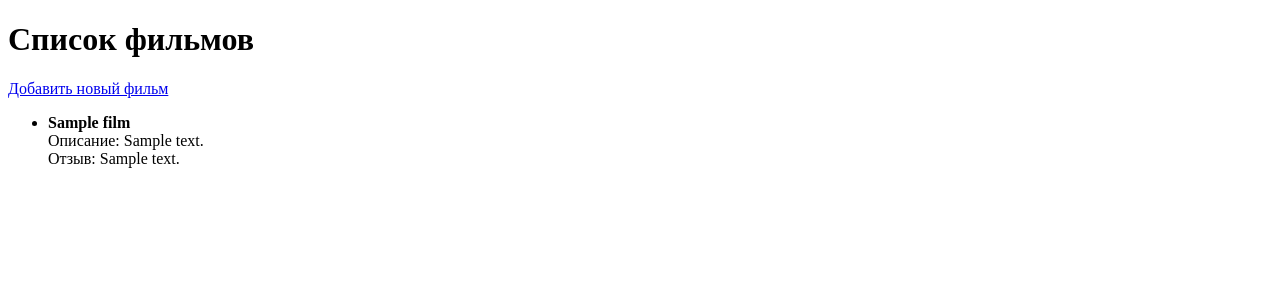
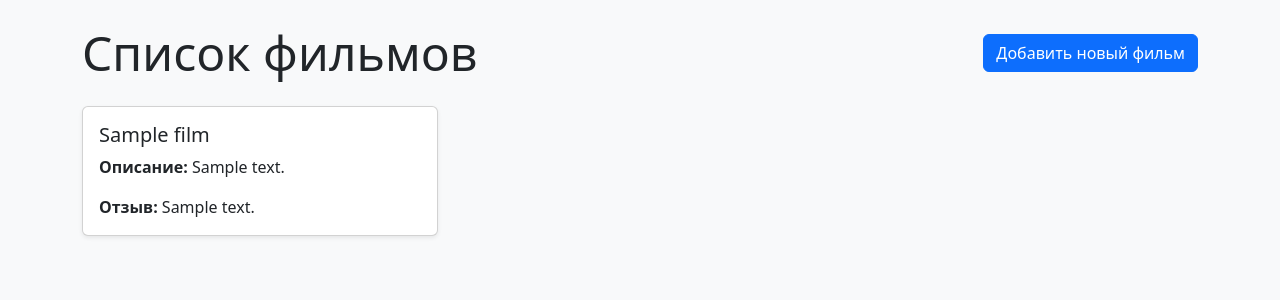
Before and after one commit to AnyaNika/MovieProjectDJ04, a Django app: page / in a window 1280 px wide. Shown: the top 300 px of the page. Run offline with Django 5.2, Linux system fonts and the light colour scheme; tables that the repository leaves empty hold one stand-in row (values such as "Sample post").

Commit message:
finish 1

```diff
--- a/movie_project/films/forms.py
+++ b/movie_project/films/forms.py
@@ -5,3 +5,8 @@ class FilmForm(forms.ModelForm):
     class Meta:
         model = Film
         fields = ['title', 'description', 'review']
+        widgets = {
+            'title': forms.TextInput(attrs={'class': 'form-control', 'placeholder': 'Название фильма'}),
+            'description': forms.TextInput(attrs={'class': 'form-control', 'placeholder': 'Описание фильма'}),
+            'review': forms.TextInput(attrs={'class': 'form-control', 'placeholder': 'Отзыв'})
+        }
--- a/movie_project/films/templates/film_list.html
+++ b/movie_project/films/templates/film_list.html
@@ -2,20 +2,36 @@
 <html>
 <head>
     <title>Список фильмов</title>
+    <!-- Bootstrap 5 CDN -->
+    <link href="https://cdn.jsdelivr.net/npm/bootstrap@5.3.3/dist/css/bootstrap.min.css" rel="stylesheet">
 </head>
-<body>
-    <h1>Список фильмов</h1>
-    <a href="{% url 'add_film' %}">Добавить новый фильм</a>
-    <ul>
-        {% for film in films %}
-            <li>
-                <strong>{{ film.title }}</strong><br>
-                Описание: {{ film.description }}<br>
-                Отзыв: {{ film.review }}
-            </li>
-        {% empty %}
-            <li>Нет фильмов.</li>
-        {% endfor %}
-    </ul>
+<body class="bg-light">
+    <div class="container py-4">
+        <div class="d-flex justify-content-between align-items-center mb-4">
+            <h1 class="display-5 mb-0">Список фильмов</h1>
+            <a href="{% url 'add_film' %}" class="btn btn-primary">Добавить новый фильм</a>
+        </div>
+        {% if films %}
+        <div class="row">
+            {% for film in films %}
+                <div class="col-md-6 col-lg-4 mb-4">
+                    <div class="card h-100 shadow-sm">
+                        <div class="card-body">
+                            <h5 class="card-title">{{ film.title }}</h5>
+                            <p class="card-text"><strong>Описание:</strong> {{ film.description }}</p>
+                            {% if film.review %}
+                                <p class="card-text"><strong>Отзыв:</strong> {{ film.review }}</p>
+                            {% endif %}
+                        </div>
+                    </div>
+                </div>
+            {% endfor %}
+        </div>
+        {% else %}
+            <div class="alert alert-info">Нет фильмов.</div>
+        {% endif %}
+    </div>
+    <!-- Bootstrap JS (опционально) -->
+    <script src="https://cdn.jsdelivr.net/npm/bootstrap@5.3.3/dist/js/bootstrap.bundle.min.js"></script>
 </body>
 </html>
```
Also changed, not shown: movie_project/films/templates/add_film.html (+24 -8 lines), movie_project/films/templates/base.html (deleted, +0 -10 lines).
